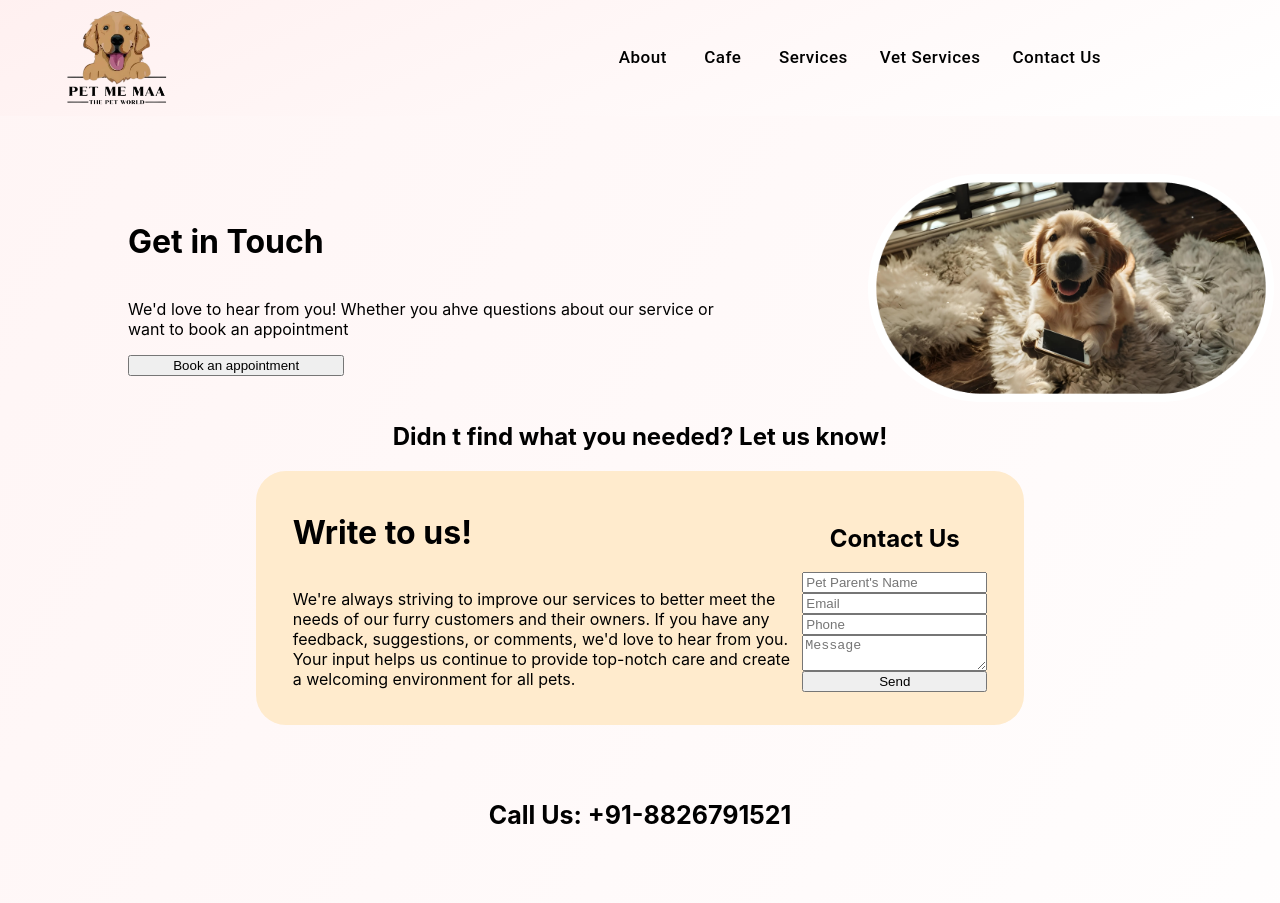
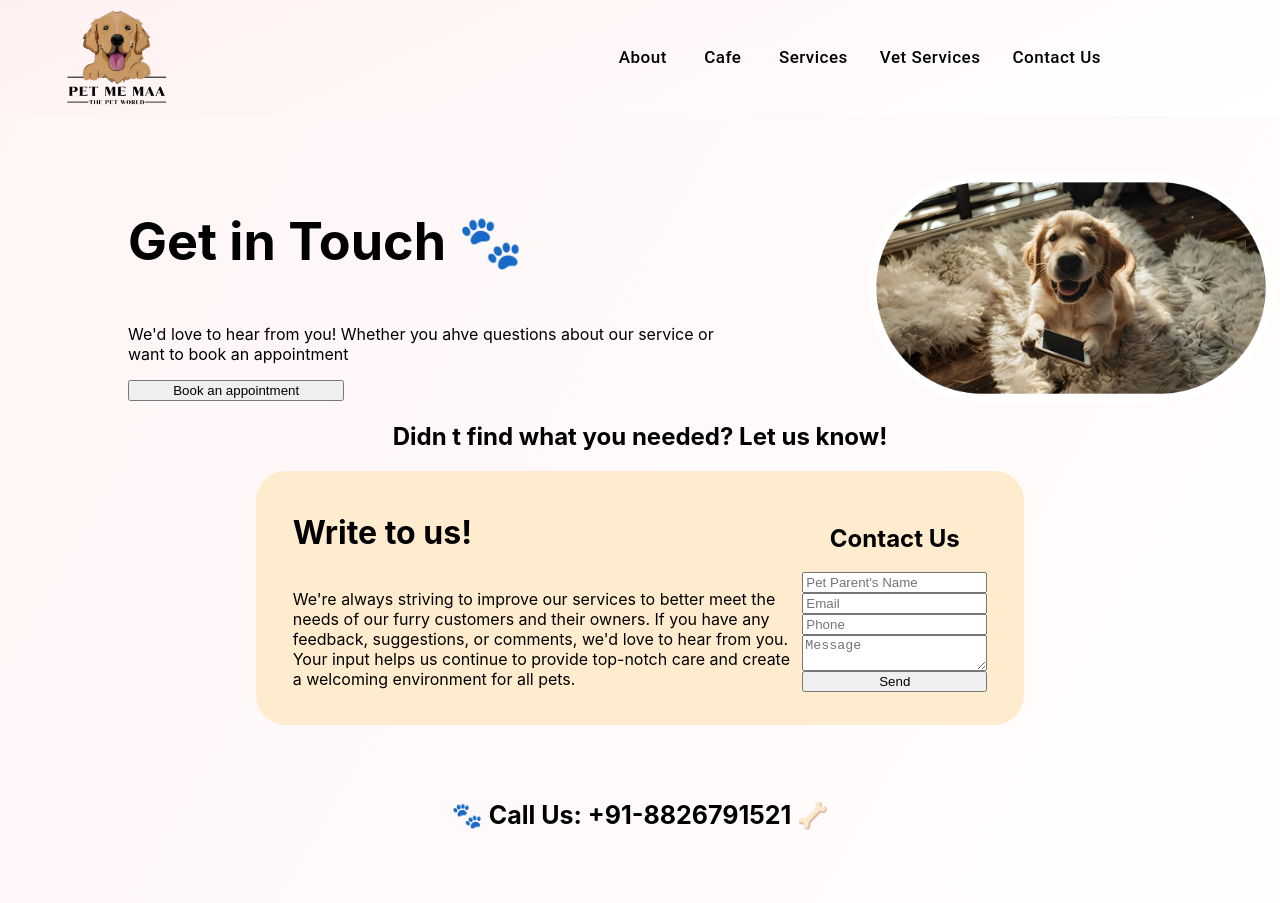
Before and after one commit to dhruvagrawat/Petmemaa.in, a React (Create React App) app: page /contactus in a window 1280 px wide. Shown: the top 903 px of the page. Built offline with nearby package versions, Linux system fonts and the light colour scheme; a web font is replaced by a local one.

Commit message:
font changes

```diff
--- a/src/components/ContactUs/ContactUs.css
+++ b/src/components/ContactUs/ContactUs.css
@@ -32,6 +32,12 @@
   max-width: 100%;
   align-items: left;
   margin-left: 10%;
+}
+.get{
+  color: 'black';
+  font-Size: 52px;
+  font-style: normal;
+   font-Weight: '600';
 }
 
 .innerimgfirst {
--- a/src/components/ContactUs/ContactUs.js
+++ b/src/components/ContactUs/ContactUs.js
@@ -47,7 +47,7 @@ const ContactUs = () => {
       <div className="topmost">
         <div className="first">
           <div className="innerfirst">
-            <h1>Get in Touch</h1>
+            <h1 className="get">Get in Touch 🐾 </h1>
             <p>We'd love to hear from you! Whether you ahve questions about our service or want to book an appointment</p>
             <button className="firstbtn">Book an appointment</button>
           </div>
@@ -79,7 +79,7 @@ const ContactUs = () => {
             </div>
           </div>
           <div className="callcon">
-            <h3 className="callsec">Call Us: +91-8826791521</h3>
+            <h3 className="callsec"> 🐾 Call Us: +91-8826791521 🦴</h3>
           </div>
           <div className="grid">
             <div>
@@ -122,6 +122,7 @@ const ContactUs = () => {
 
 
 
+
       <Footer />
     </>
   );
```
